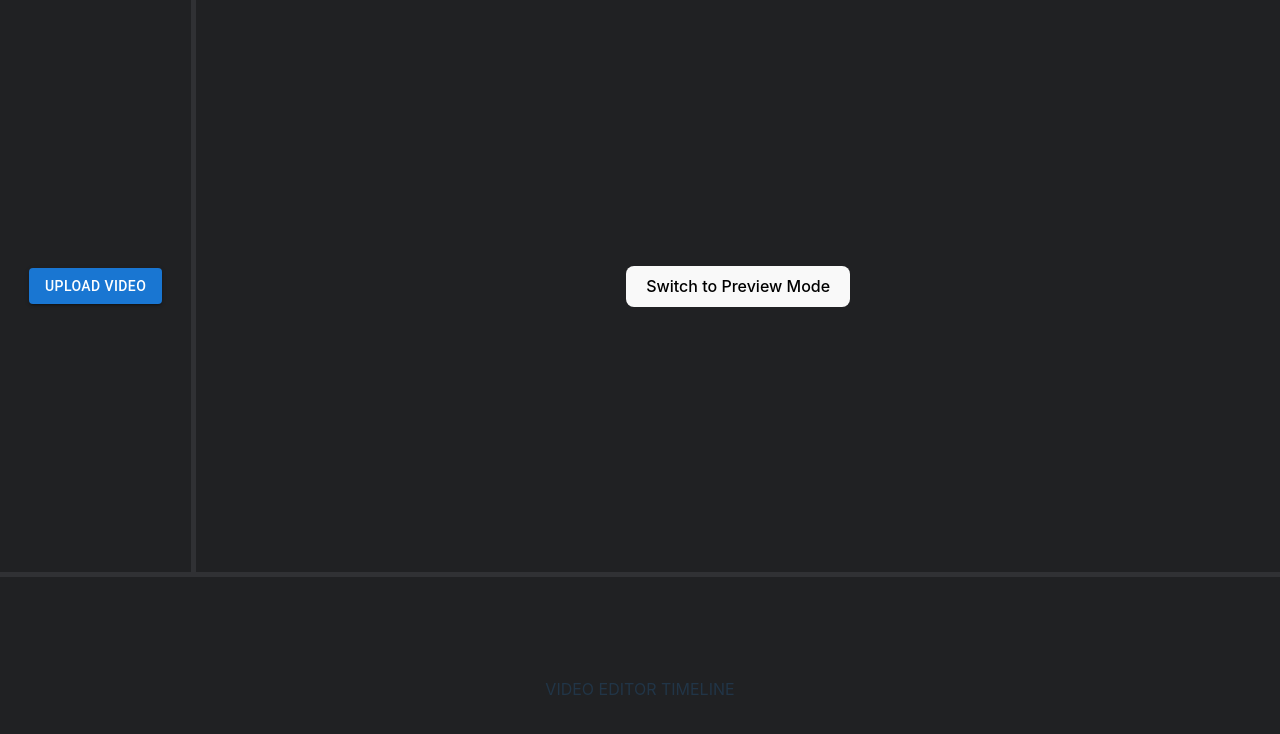
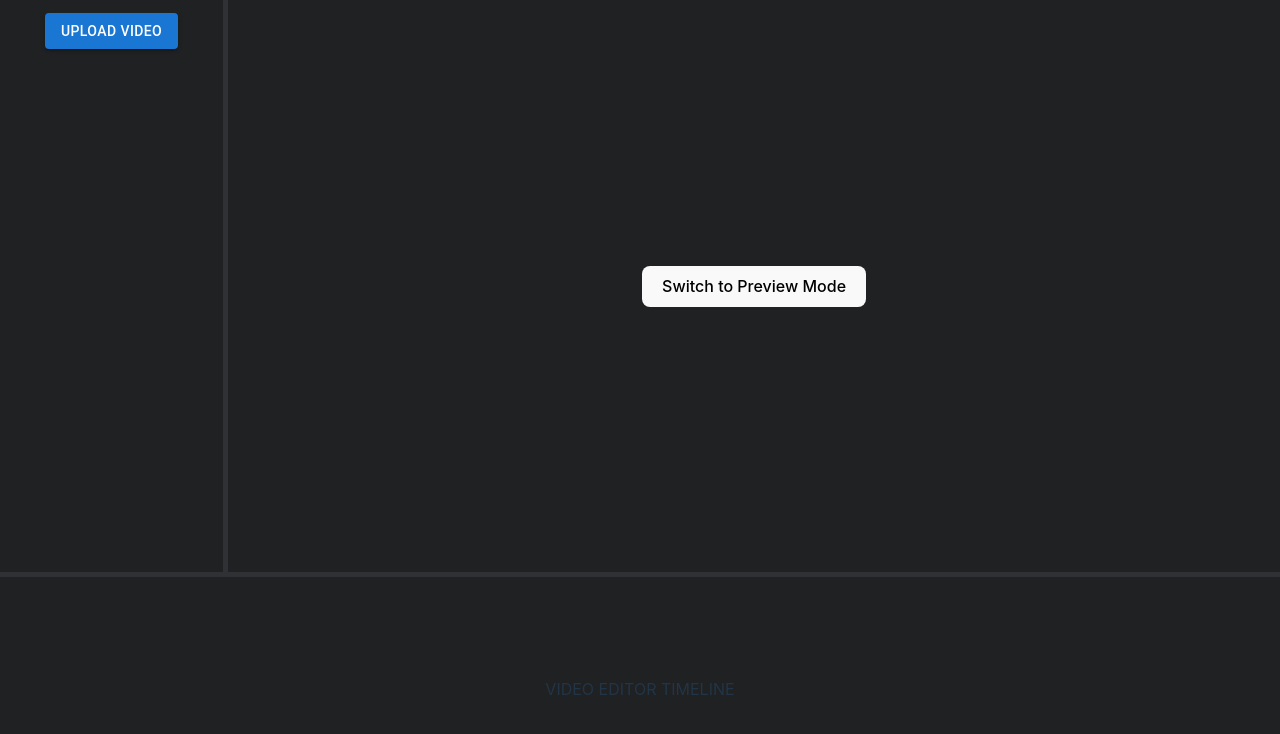
Before and after one commit to meloniouss/clipmaster, a React (Vite) app in the folder clipmaster-src-files/: page / in a window 1280 px wide. Shown: the top 734 px of the page. Built offline with nearby package versions, Linux system fonts and the light colour scheme.

Commit message:
added thumbnail functionality + scrolling

```diff
--- a/clipmaster-src-files/package.json
+++ b/clipmaster-src-files/package.json
@@ -10,6 +10,7 @@
     "preview": "vite preview"
   },
   "dependencies": {
+    "@dnd-kit/core": "^6.3.1",
     "@ffmpeg/ffmpeg": "^0.12.10",
     "@ffmpeg/util": "^0.12.1",
     "react": "^18.3.1",
--- a/clipmaster-src-files/src/App.css
+++ b/clipmaster-src-files/src/App.css
@@ -71,3 +71,12 @@
   width: 5px;
   cursor: ew-resize;
 }
+
+div {
+  overflow: scroll;
+  scrollbar-width: none;
+}
+
+div::-webkit-scrollbar {
+  display: none;
+}
--- a/clipmaster-src-files/src/App.tsx
+++ b/clipmaster-src-files/src/App.tsx
@@ -3,6 +3,7 @@ import 'react-resizable-panels'
 import './App.css'
 import VideoEditor from './VideoEditor'
 import { Panel, PanelGroup, PanelResizeHandle } from 'react-resizable-panels'
+import ThumbnailComponent from './thumbnailComponent'
 
 function App() {
   return (
@@ -10,8 +11,28 @@ function App() {
     <PanelGroup direction="vertical">
       <Panel minSize={33}>
         <PanelGroup direction="horizontal">
-          <Panel className="panel" defaultSize={15} minSize={10}>
-            <ImportButton />
+          <Panel className="panel" defaultSize={17.5} minSize={10} style={{ height: '80vh', width: '100%'}}>
+          <div
+                style={{
+                  display: 'flex',
+                  flexDirection: 'column',
+                  justifyContent: 'flex-start',
+                  alignItems: 'center',
+                  position: 'relative',
+                  overflowY: 'auto',
+                  overflowX: 'clip',
+                  height: '100%',
+                  width: '100%',
+                }}
+              >
+              <div style={{ position: 'absolute', top: '12.5px', width: '100%', zIndex: 1 }}>
+                  <ImportButton />
+                </div>
+                <div style={{ marginTop: '60px', width: '100%' }}>
+                  <ThumbnailComponent />
+                </div>
+            </div>
+
           </Panel>
           <PanelResizeHandle className="resize-handle horizontal" />
           <Panel className="panel">
--- a/clipmaster-src-files/src/ImportButton.tsx
+++ b/clipmaster-src-files/src/ImportButton.tsx
@@ -19,6 +19,7 @@ return(
    <Button
        variant="contained"
       component="label"
+      style={{marginBottom: '20px'}}
       >
        Upload Video
       <input
--- a/clipmaster-src-files/src/thumbnailComponent.tsx
+++ b/clipmaster-src-files/src/thumbnailComponent.tsx
@@ -4,9 +4,11 @@ import { useStore } from './zustandStore';
 
 export default function ThumbnailComponent (){
     const {clipList} = useStore();
-    const[thumbnailList, setThumbnailList] = useState<String[]>([]);
+    const[thumbnailList, setThumbnailList] = useState<string[]>([]);
     //we're gonna use useEffect to set ThumbnailList to the new list whenever clipList changes
     useEffect(() => {
+        const newThumbnails: string[] = [];
+
         clipList.forEach((clip) => {
             const videoElement = document.createElement('video');
             videoElement.src = clip.url;
@@ -18,12 +20,34 @@ export default function ThumbnailComponent (){
                 canvas.width = videoElement.videoWidth;
                 canvas.height = videoElement.videoHeight;
                 const ctx = canvas.getContext('2d');
-                if (ctx) ctx.drawImage(videoElement, 0, 0, canvas.width, canvas.height);
-                setThumbnailList([...thumbnailList, canvas.toDataURL('image/png')])
+                if (ctx){ ctx.drawImage(videoElement, 0, 0, canvas.width, canvas.height);
+                    newThumbnails.push(canvas.toDataURL('image/png')); // Collect new thumbnails
+                    if (newThumbnails.length === clipList.length) {
+                        setThumbnailList(newThumbnails);} //this is necessary because otherwise it causes a race condition and it starts messing up the updating
+                }
             }
-        }, clipList) ;
-    })
-    return(<div>we gotta start displaying the thumbnails here soon</div>)
+        });
+    }, [clipList]);
+    return (
+        (thumbnailList as string[]).length > 0 && (
+          <div
+            style={{display: 'flex', flexDirection: "column",
+            justifyContent: "center",
+            alignItems: "center",
+            }}>
+            {thumbnailList.map((thumbnail, index) => (
+              <div style={{display: 'flex', flexDirection: "column",
+                justifyContent: "center",
+                alignItems: "center",
+                marginBottom: '20px',}}>
+                <img key={index} src={thumbnail} alt={`Thumbnail ${index}`}  style={{ width: '300px', height: 'auto', objectFit: 'cover' }}/>
+                {clipList[index].name}
+              </div>
+            ))}
+          </div>
+        )
+      );
+
 
 
 }
```
Also changed, not shown: 1 other file (tests, documents, lock files or other folders).
